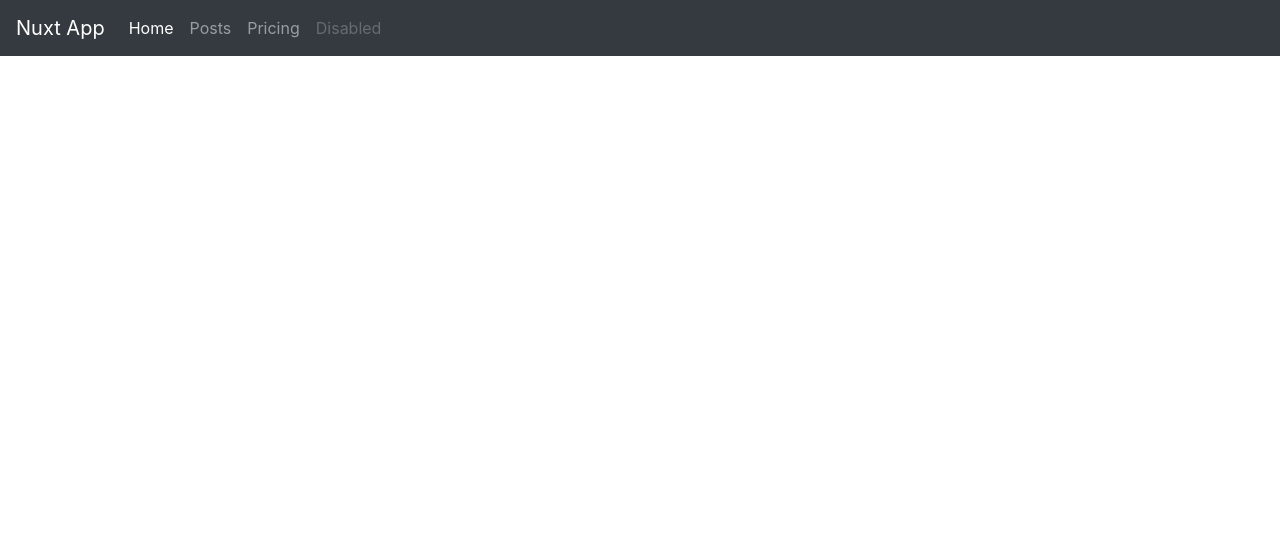
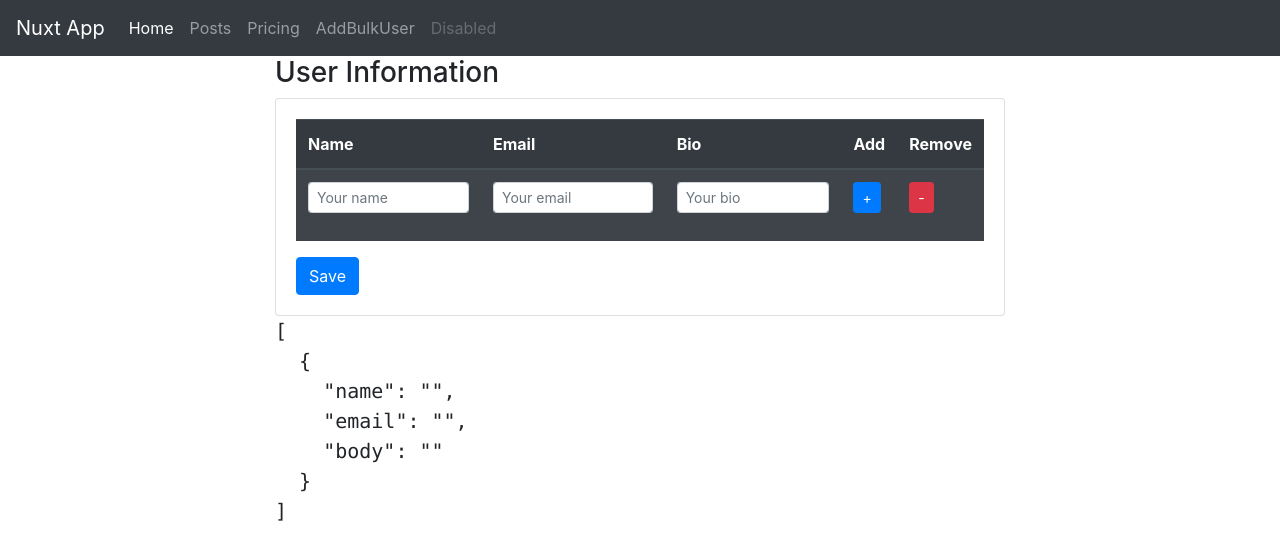
Before and after one commit to anisur3036/nuxtjs-typeahead, a Nuxt app: page /layout in a window 1280 px wide. Shown: the top 560 px of the page. Built offline with nearby package versions, Linux system fonts and the light colour scheme.

Commit message:
adding card with table for bulk user input data

```diff
--- a/components/Navbar.vue
+++ b/components/Navbar.vue
@@ -16,6 +16,9 @@
 	      <!-- <a class="nav-link" href="#">Pricing</a> -->
 	      <nuxt-link to="#" class="nav-link">Pricing</nuxt-link>
 	    </li>
+			<li class="nav-item">
+	      <nuxt-link to="/layout" class="nav-link">AddBulkUser</nuxt-link>
+			</li>
 	    <li class="nav-item">
 	      <a class="nav-link disabled" href="#" tabindex="-1" aria-disabled="true">Disabled</a>
 	    </li>
--- a/nuxt.config.js
+++ b/nuxt.config.js
@@ -65,7 +65,7 @@ export default {
   ** See https://axios.nuxtjs.org/options
   */
   axios: {
-    baseURL: 'http://api-laravel.test/api'
+    baseURL: 'http://api-laravel.test:8080/api'
   },
   /*
   ** Build configuration
--- a/pages/index.vue
+++ b/pages/index.vue
@@ -75,7 +75,7 @@ export default {
   	},
 
   	async addUser() {
-      await this.$axios.$post(`http://api-laravel.test/api/user`, this.users)
+      await this.$axios.$post(`/user`, this.users)
       this.$router.push('/users/1');
   	}
   }
--- /dev/null
+++ b/pages/layout/index.vue
@@ -0,0 +1,113 @@
+<template>
+  <div class="container">
+    <div class="row">
+      <div class="col-md-8 offset-md-2">
+        <h3>User Information</h3>
+        <div class="card">
+          <div class="card-body">
+            <form @submit.prevent="addUser">
+              <table class="table table-striped table-dark">
+                <thead>
+                  <tr>
+                    <th scope="col">Name</th>
+                    <th scope="col">Email</th>
+                    <th scope="col">Bio</th>
+                    <th scope="col">Add</th>
+                    <th scope="col">Remove</th>
+                  </tr>
+                </thead>
+                <tbody>
+                  <tr v-for="(user, index) in users" :key="index">
+                    <td>
+                      <div class="form-group">
+                        <input
+                          type="text"
+                          name="name"
+                          id="name"
+                          class="form-control form-control-sm"
+                          placeholder="Your name"
+                          v-model="user.name"
+                        />
+                      </div>
+                    </td>
+                    <td>
+                      <div class="form-group">
+                        <input
+                          type="email"
+                          name="email"
+                          id="email"
+                          class="form-control form-control-sm"
+                          placeholder="Your email"
+                          v-model="user.email"
+                        />
+                      </div>
+                    </td>
+                    <td>
+                      <div class="form-group">
+                        <input
+                          type="text"
+                          name="body"
+                          id="body"
+                          class="form-control form-control-sm"
+                          placeholder="Your bio"
+                          v-model="user.body"
+                        />
+                      </div>
+                    </td>
+                    <td>
+                      <span class="btn btn-sm btn-primary" @click="addNewForm">+</span>
+                    </td>
+                    <td>
+                      <span class="btn btn-sm btn-danger" @click="removeOne(index)">-</span>
+                    </td>
+                  </tr>
+                </tbody>
+              </table>
+              <button class="btn btn-primary pull-right">Save</button>
+            </form>
+          </div>
+        </div>
+        <pre class="lead">{{ users }}</pre>
+      </div>
+    </div>
+  </div>
+</template>
+
+<script>
+export default {
+  data() {
+    return {
+      users: [
+        {
+          name: "",
+          email: "",
+          body: ""
+        }
+      ]
+    };
+  },
+  methods: {
+    addNewForm() {
+      this.users.push({
+        name: "",
+        email: "",
+        body: ""
+      });
+    },
+    removeOne(index) {
+      if (this.users.length > 1) {
+        this.users.splice(index, 1);
+      } else {
+        alert("Your from was cancel.");
+        this.$router.push("/");
+      }
+    },
+    addUser() {
+      this.users;
+    }
+  }
+};
+</script>
+
+<style>
+</style>
```
Also changed, not shown: vim.html (added, +19 -0 lines).
